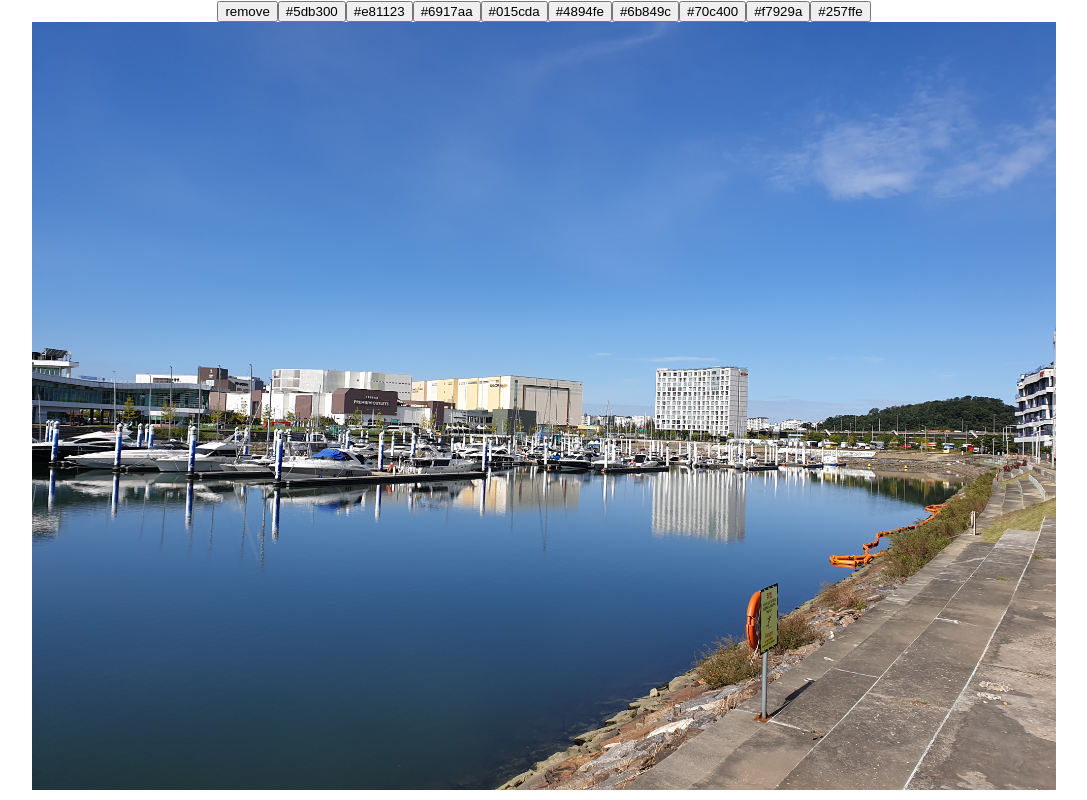
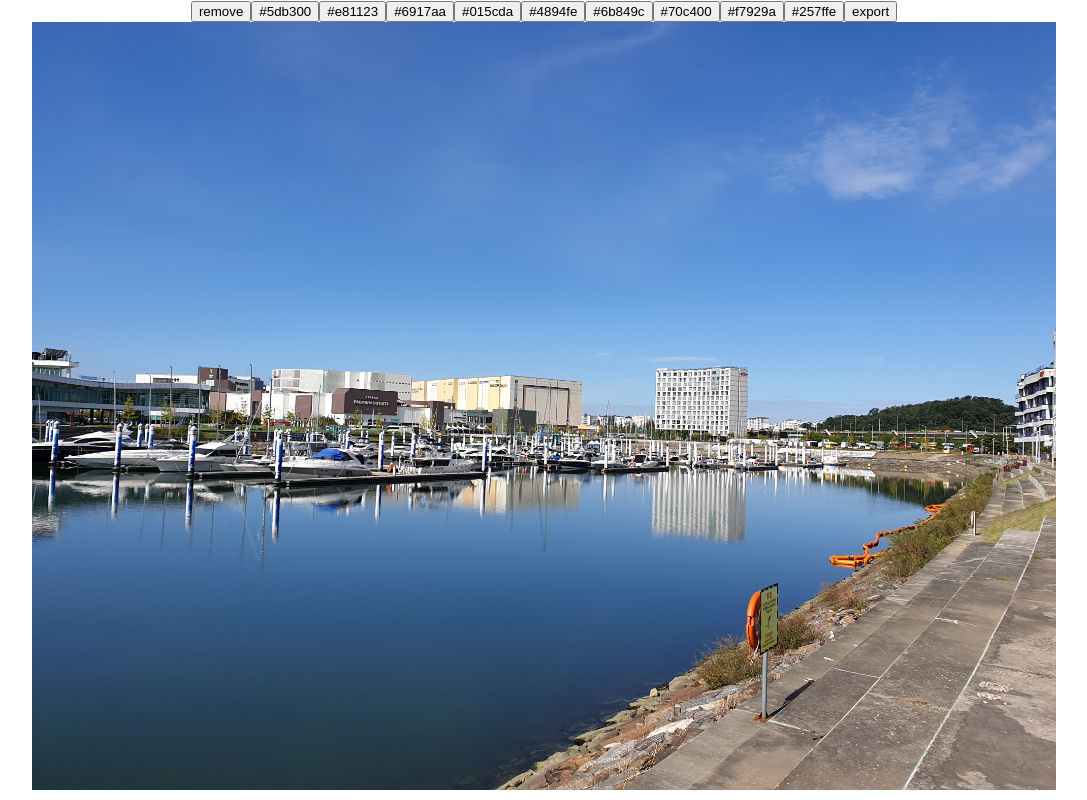
Before and after one commit to JinkiJung/canvas-svg-superpixel-ts, a React (Create React App) app: page / in a window 1280 px wide. Shown: the whole page, without its empty margins (96-1183 px from the left). Built offline with nearby package versions, Linux system fonts and the light colour scheme.

Commit message:
Export svg canvas as a PNG

```diff
--- a/package.json
+++ b/package.json
@@ -14,6 +14,7 @@
     "react": "^17.0.1",
     "react-dom": "^17.0.1",
     "react-scripts": "4.0.0",
+    "save-svg-as-png": "^1.4.17",
     "snapsvg-cjs": "0.0.6",
     "typescript": "^4.0.3",
     "web-vitals": "^0.2.4"
--- a/src/canvasSuperpixel.tsx
+++ b/src/canvasSuperpixel.tsx
@@ -1,11 +1,12 @@
 import React, { useRef, useState } from "react";
 import { Annotation } from "./superpixel";
 import { Superpixel } from "./superpixel";
+const svgToPng = require("save-svg-as-png");
 
-var keys :number[] = [];
+let keys :number[] = [];
 
 const getAnnotationData = (key: number, array: Annotation[], defaultAnnotating: Annotation): Annotation => {
-    for (var e of array) {
+    for (let e of array) {
         if (e.index === key) return { tag: e.tag, color: e.color };
       }
     return defaultAnnotating;
@@ -31,6 +32,12 @@ export const CanvasSuperpixel: React.FC<CanvasSuperpixelProps> = ({ keyId, fileN
     canvasRef.current?.setAttribute("color-profile", color);
   }
 
+  const exportToPng = () => {
+    let fileNameSplit = fileName.split("/");
+    let file = fileNameSplit[fileNameSplit.length - 1];
+    svgToPng.saveSvgAsPng(canvasRef.current, file.split(".")[0] + ".png", {backgroundColor: "#000000"});
+  }
+
   const [ annotating ] = useState(new Annotation(-1, defaultcolor));
   if (keys.length === 0) for (let k in segmentationData) keys.push(parseInt(k));
   const viewBoxString = [0, 0, width, height].join(" ");
@@ -46,6 +53,7 @@ export const CanvasSuperpixel: React.FC<CanvasSuperpixelProps> = ({ keyId, fileN
             {color}
           </button>
         ))}
+        <button className="export-button" onClick={exportToPng}>export</button>
       </div>
       <div className="img-overlay-wrap">
         <img src={fileName} width={width} height={height} alt={"test"} />
--- a/tsconfig.json
+++ b/tsconfig.json
@@ -1,6 +1,6 @@
 {
   "compilerOptions": {
-    "target": "es5",
+    "target": "es6",
     "lib": [
       "dom",
       "dom.iterable",
@@ -18,7 +18,7 @@
     "resolveJsonModule": true,
     "isolatedModules": true,
     "noEmit": true,
-    "jsx": "react",
+    "jsx": "react"
   },
   "include": [
     "src"
```
Also changed, not shown: 1 other file (tests, documents, lock files or other folders).
